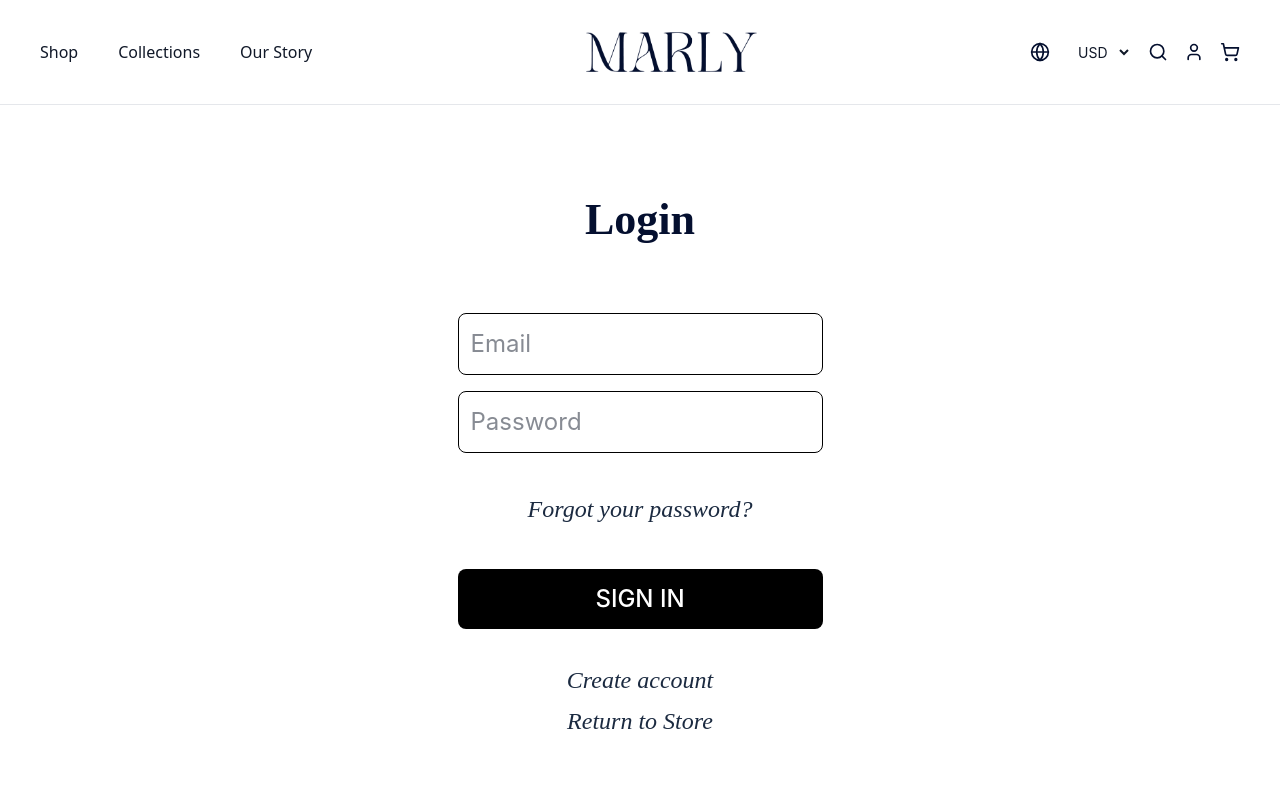
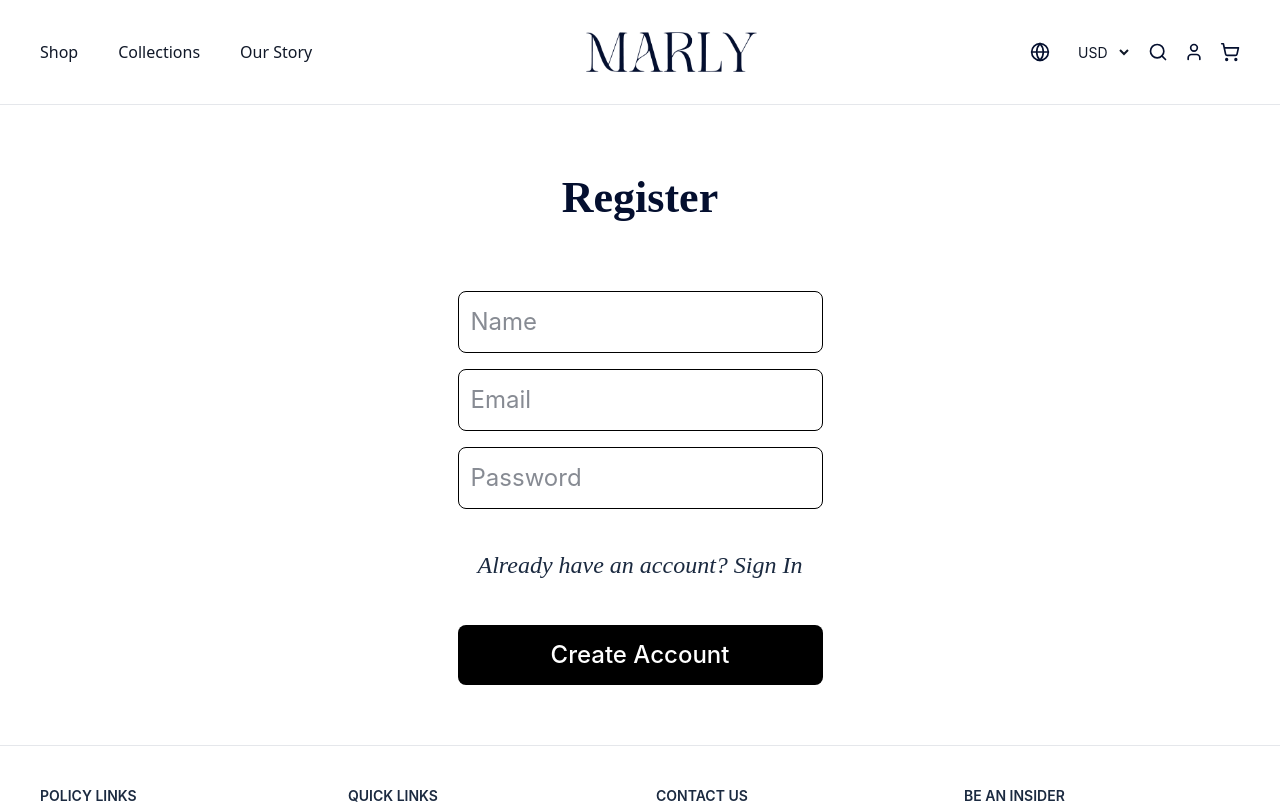
Before and after one commit to boris-fernandez/marly-handmade, a React (Vite) app in the folder marly-handmade-frontend/: page / in a window 1280 px wide. Shown: the top 804 px of the page. Built offline with nearby package versions, Linux system fonts and the light colour scheme.

Commit message:
feat(register): se agregó el registro de usuario

```diff
--- a/marly-handmade-frontend/src/App.jsx
+++ b/marly-handmade-frontend/src/App.jsx
@@ -3,7 +3,7 @@ import Header from './components/Header';
 import reactLogo from './assets/react.svg'
 import viteLogo from '/vite.svg'
 import Footer from "./components/Footer";
-import Login from './pages/Login';
+import Register from './pages/Register';
 
 
 function App() {
@@ -13,7 +13,7 @@ function App() {
     <>
       <Header />
 
-      <Login />
+      <Register />
 
       <Footer />
     </>
--- a/marly-handmade-frontend/src/pages/Login.jsx
+++ /dev/null
@@ -1,41 +0,0 @@
-import React from "react";
-import { Link } from "react-router-dom";
-import "../styles/Login.css";
-
-export default function Login() {
-  const handleSubmit = (e) => {
-    e.preventDefault();
-
-  };
-
-  return (
-    <div className="login-container">
-      <div className="login-box">
-        <h2 className="login-title">Login</h2>
-
-        <form className="login-form" onSubmit={handleSubmit}>
-          <div className="form-group">
-            <input id="email" type="email" placeholder="Email" required />
-          </div>
-
-          <div className="form-group">
-            <input id="password" type="password" placeholder="Password" required />
-          </div>
-
-          <div className="form-links">
-            <Link to="/forgot-password">Forgot your password?</Link>
-          </div>
-
-          <button type="submit" className="login-btn">
-            SIGN IN
-          </button>
-        </form>
-
-        <div className="login-links">
-          <Link to="/register">Create account</Link>
-          <Link to="/">Return to Store</Link>
-        </div>
-      </div>
-    </div>
-  );
-}
--- /dev/null
+++ b/marly-handmade-frontend/src/pages/Register.jsx
@@ -0,0 +1,40 @@
+import React from "react";
+import { Link } from "react-router-dom";
+import "../styles/Register.css";
+
+export default function Register() {
+  const handleSubmit = (e) => {
+    e.preventDefault();
+
+  };
+
+  return (
+    <div className="register-container">
+      <div className="register-box">
+        <h2 className="register-title">Register</h2>
+
+        <form className="register-form" onSubmit={handleSubmit}>
+          <div className="form-group">
+            <input id="name" type="text" placeholder="Name" required />
+          </div>
+
+          <div className="form-group">
+            <input id="email" type="email" placeholder="Email" required />
+          </div>
+
+          <div className="form-group">
+            <input id="password" type="password" placeholder="Password" required />
+          </div>
+
+          <div className="form-links">
+            <Link to="/login">Already have an account? Sign In</Link>
+          </div>
+
+          <button type="submit" className="register-btn">
+            Create Account
+          </button>
+        </form>
+      </div>
+    </div>
+  );
+}
--- a/marly-handmade-frontend/src/styles/Login.css
+++ b/marly-handmade-frontend/src/styles/Register.css
@@ -1,22 +1,22 @@
 /* Contenedor principal */
-.login-container {
+.register-container {
   display: flex;
   justify-content: center;
   align-items: center;
-  min-height: 90vh;
+  min-height: 80vh;
   background-color: #fff;
 }
 
 /* Caja del formulario */
-.login-box {
+.register-box {
   width: 100%;
   max-width: 425px;
   padding: 30px;
-  background-color: #ffffff00;
+  background-color: #fff;
 }
 
 /* Título */
-.login-title {
+.register-title {
   text-align: center;
   font-size: 44px;
   font-weight: bold;
@@ -26,19 +26,19 @@
 }
 
 /* Formularios */
-.login-form {
+.register-form {
   display: flex;
   flex-direction: column;
   align-items: center;
 }
 
-.login-form .form-group {
+.register-form .form-group {
   width: 100%;
   max-width: 425px;
   margin-bottom: 16px;
 }
 
-.login-form label {
+.register-form label {
   display: block;
   font-size: 14px;
   font-weight: 500;
@@ -46,7 +46,7 @@
   color: #555;
 }
 
-.login-form input {
+.register-form input {
   width: 100%;
   padding: 12px;
   border: 1px solid #000;
@@ -55,12 +55,12 @@
   outline: none;
 }
 
-.login-form input:focus {
+.register-form input:focus {
   border-color: #000;
 }
 
 /* Botón */
-.login-btn {
+.register-btn {
   display: block;
   width: 100%;
   max-width: 425px;
@@ -76,31 +76,11 @@
   font-family: 'Inter', sans-serif;
 }
 
-.login-btn:hover {
+.register-btn:hover {
   background-color: #333;
 }
 
-/* Links inferiores */
-.login-links {
-  text-align: center;
-  margin-top: 33px;
-}
-
-.login-links a {
-  display: block;
-  font-size: 24px;
-  color: #1B2A40;
-  margin-bottom: 5px;
-  text-decoration: none;
-  font-family: 'Irian Serif', serif;
-  font-style: italic;
-}
-
-.login-links a:hover {
-  text-decoration: underline;
-}
-
-/* Link de "forgot password" */
+/* Links */
 .form-links {
   margin-top: 22px;
   margin-bottom: 32px;
```
